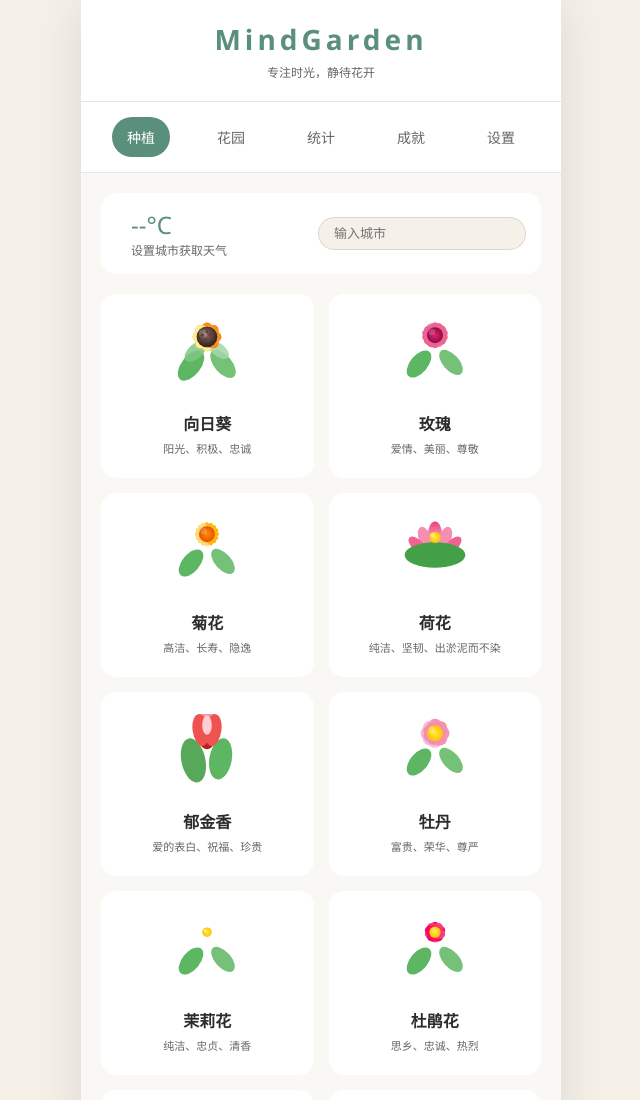
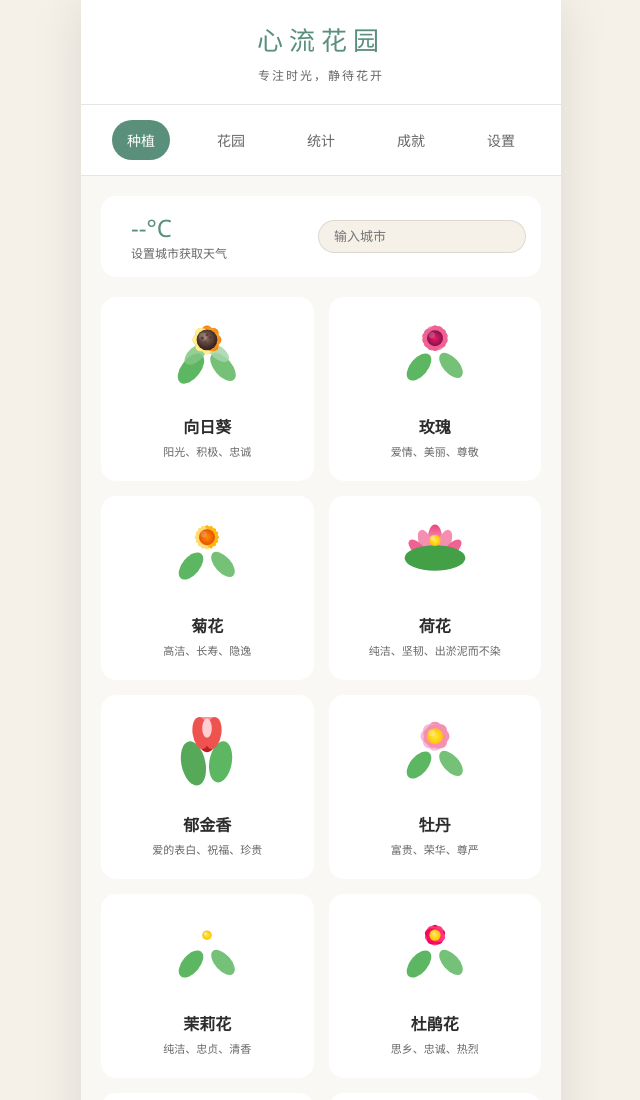
Before and after one commit to ablcy/mindflower, a plain HTML site: page index.html in a window 1280 px wide. Shown: the top 1100 px of the page, without its empty margins (319-959 px from the left). Drawn offline with Linux system fonts and the light colour scheme.

Commit message:
更名为心流花园 - 更新所有相关标题和文案

```diff
--- a/index.html
+++ b/index.html
@@ -3,7 +3,7 @@
 <head>
     <meta charset="UTF-8">
     <meta name="viewport" content="width=device-width, initial-scale=1.0">
-    <title>MindGarden - 专注花园</title>
+    <title>心流花园 - 专注时光，静待花开</title>
     <style>
         :root {
             --bg-primary: #f5f0e8;
@@ -62,15 +62,17 @@
         }
 
         .header h1 {
-            font-size: 28px;
+            font-size: 26px;
             color: var(--accent);
-            letter-spacing: 4px;
-            margin-bottom: 5px;
+            letter-spacing: 6px;
+            margin-bottom: 8px;
+            font-weight: 300;
         }
 
         .header p {
             font-size: 12px;
             color: var(--text-secondary);
+            letter-spacing: 2px;
         }
 
         .nav {
@@ -869,7 +871,7 @@
 <body>
     <div class="app">
         <header class="header">
-            <h1>MindGarden</h1>
+            <h1>心流花园</h1>
             <p>专注时光，静待花开</p>
         </header>
 
@@ -1861,7 +1863,7 @@
             document.getElementById('bloom-modal').classList.add('active');
 
             if (Notification.permission === 'granted') {
-                new Notification('MindGarden', {
+                new Notification('心流花园', {
                     body: `${flower.name} 开花啦！`,
                     icon: '🌸'
                 });
@@ -1898,7 +1900,7 @@
 
         function shareToWechat() {
             const flower = FLOWERS.find(f => f.id === state.selectedFlower);
-            const text = `我在 MindGarden 完成了 ${state.focusDuration} 分钟的专注，培养出了 ${flower.name}！🌸`;
+            const text = `我在心流花园完成了 ${state.focusDuration} 分钟的专注，培养出了 ${flower.name}！🌸`;
             if (navigator.clipboard) {
                 navigator.clipboard.writeText(text);
                 showToast('已复制到剪贴板');
@@ -1907,7 +1909,7 @@
 
         function shareToTwitter() {
             const flower = FLOWERS.find(f => f.id === state.selectedFlower);
-            const text = `I completed ${state.focusDuration} minutes of focused time on MindGarden and grew a beautiful ${flower.name}! 🌸 #MindGarden #FocusTime`;
+            const text = `I completed ${state.focusDuration} minutes of focused time on 心流花园 and grew a beautiful ${flower.name}! 🌸 #心流花园 #FocusTime`;
             window.open(`https://twitter.com/intent/tweet?text=${encodeURIComponent(text)}`, '_blank');
         }
 
```
